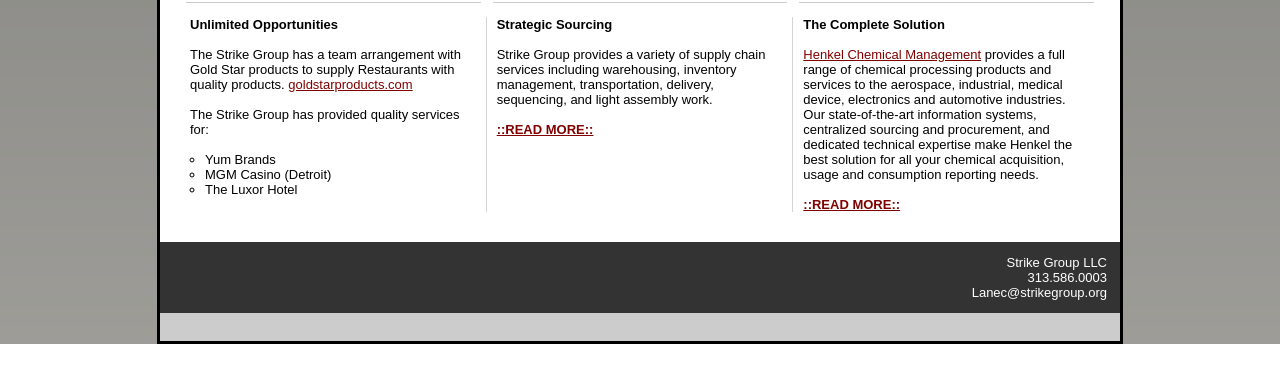
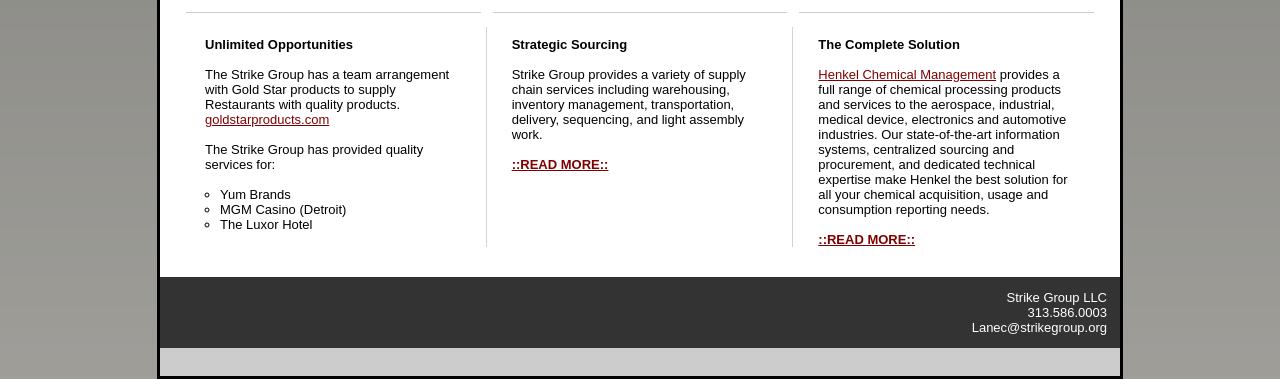
Before and after one commit to evanplaice/StrikeGroup.org, a Python web app: template templates/strategic-sourcing.html in a window 1280 px wide. Shown: the part 1118-1497 px from the top of the page. Before the commit the page ends 1462 px from the top, so only its background shows below. Run offline with Jinja, Linux system fonts and the light colour scheme; the template is opened without the code that fills it, so the values that code supplies are empty; some libraries are stand-ins or nearby versions.

Commit message:
Made the layout of strategic-sourcing and government-projects look nicer.

```diff
--- a/templates/government-projects.html
+++ b/templates/government-projects.html
@@ -2,6 +2,12 @@
 {% set eyecandy='eyecandy3.jpg' %}
 {% block page_style %}
 <style>
+.row {
+  padding-left: 10px;
+  padding-right: 10px;
+  margin-bottom: 10px;
+}
+
 .listingimage {
 width:182px; height:140px;
 }
--- a/templates/strategic-sourcing.html
+++ b/templates/strategic-sourcing.html
@@ -18,8 +18,9 @@ width:182px; height:140px;
 
 .details {
 border-right:1px solid lightgray;
-padding-left:10px;
-padding-right:10px;
+padding-left:25px;
+padding-right:25px;
+padding-top:10px;
 }
 
 .details_last {
```
